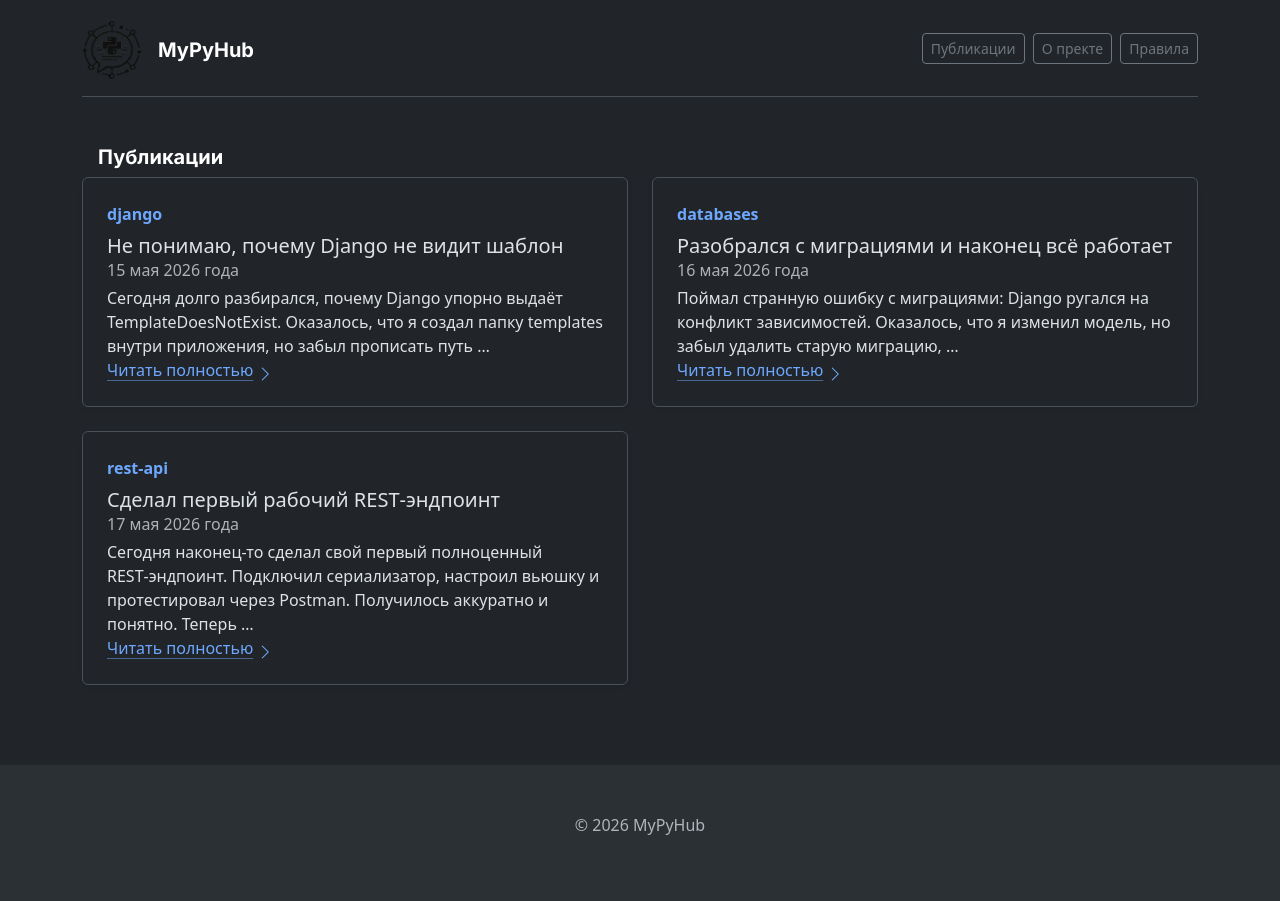
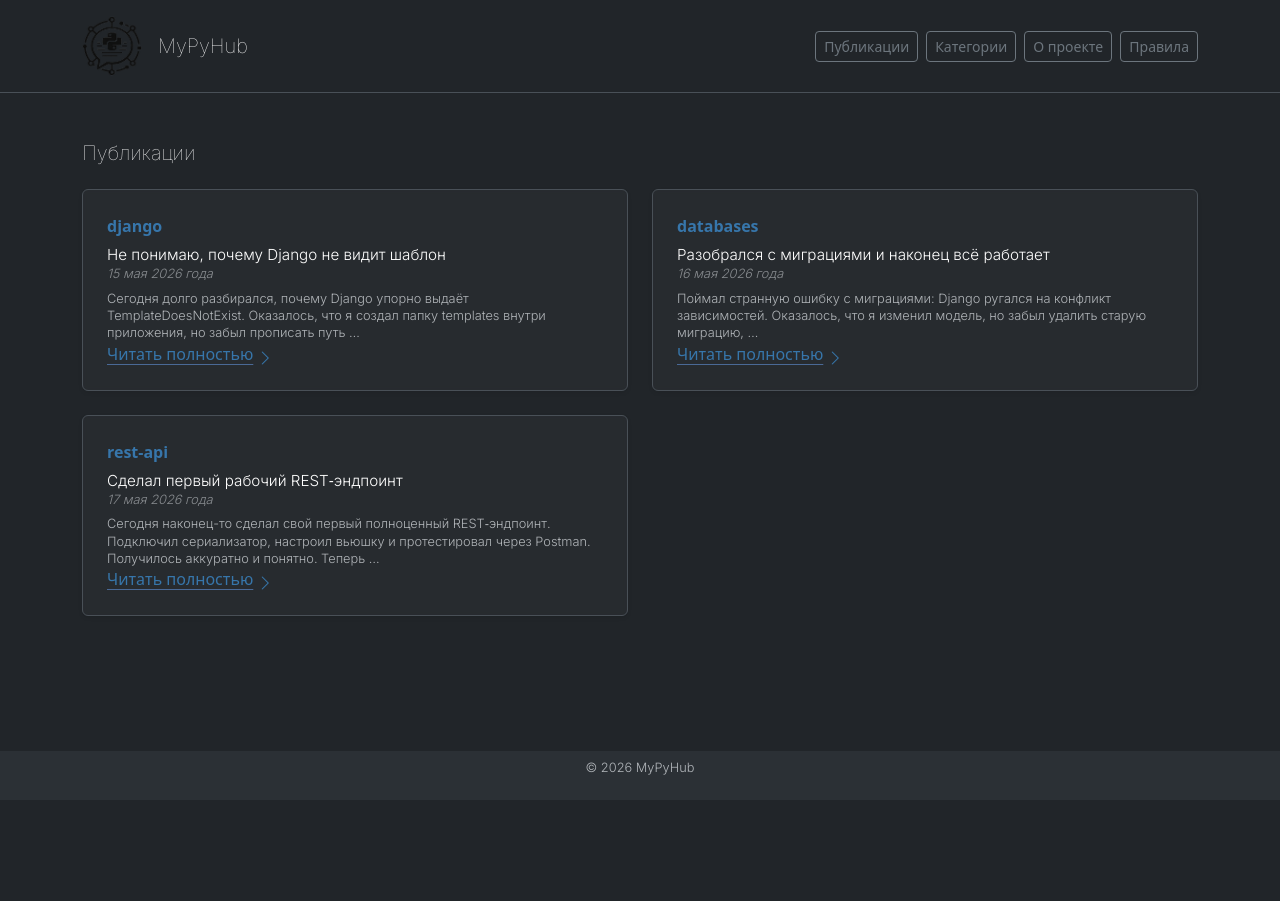
Before and after one commit to A1vot/mypyhub, a Django app: page / in a window 1280 px wide. After the commit the page ends 775 px from the top, so only its background shows below. Run offline with Django 5.2, Linux system fonts and the light colour scheme; some libraries are stand-ins or nearby versions.

Commit message:
Переработаны стили, обновлена шапка, улучшены карточки постов и страницы

```diff
--- a/mypyhub/static/css/style.css
+++ b/mypyhub/static/css/style.css
@@ -1,5 +1,84 @@
+/* Стиль текстового логотипа в шапке */
 .blog-header-logo {
   font-family: "Inter", sans-serif;
-  font-weight: 700;
+  font-weight: 100;
   font-size: 1.25rem;
 }
+
+/* Заголовки страниц (например: "Публикации") */
+.page-title {
+  font-family: "Inter", sans-serif;
+  font-weight: 100;
+  font-size: 1.25rem;
+  margin-bottom: 1.5rem; /* отступ вниз, чтобы не прилипал к контенту */
+}
+
+/* Заголовок карточки (название поста) */
+.card-title-thin {
+  font-family: "Inter", sans-serif;
+  font-weight: 300 !important; /* делаем тоньше */
+  font-size: 0.95rem;          /* немного меньше стандартного */
+  color: var(--bs-emphasis-color);
+}
+
+/* Короткий текст карточки */
+.card-text-thin {
+  font-family: "Inter", sans-serif;
+  font-weight: 300;
+  font-size: 0.8rem;           /* уменьшенный размер */
+  line-height: 1.35;           /* комфортная высота строки */
+  color: var(--bs-secondary-color);
+}
+
+/* Дата публикации в карточке */
+.card-date-thin {
+  font-family: "Inter", sans-serif;
+  font-weight: 300;
+  font-size: 0.8rem;           /* такой же размер, как у короткого текста */
+  font-style: italic;          /* курсив */
+  color: var(--bs-secondary-color);
+  opacity: 0.7;                /* делаем мягче */
+  margin-bottom: 0.4rem;       /* расстояние до текста */
+}
+
+/* Всегда показываем вертикальную полосу прокрутки,
+   чтобы страница не прыгала при появлении скролла */
+html {
+  overflow-y: scroll;
+  height: 100%;
+}
+
+/* Делаем тело страницы гибким контейнером:
+   контент растягивается, а футер прижимается к низу */
+body {
+  display: flex;
+  flex-direction: column;
+  min-height: 100vh; /* высота окна браузера — футер всегда внизу */
+}
+
+/* Основной контент растягивается, футер остаётся внизу */
+main {
+  flex: 1;
+}
+
+/* Цвет категорий (мягкий Python-синий) */
+.text-primary-emphasis {
+  color: #3776ab !important;
+}
+
+/* Фон карточек (лёгкий прозрачный + эффект стекла) */
+.card-bg {
+  background-color: rgba(255, 255, 255, 0.03); /* лёгкий прозрачный фон */
+  backdrop-filter: blur(2px); /* мягкий эффект стекла (опционально) */
+}
+
+/* Цвет ссылок "Читать полностью" */
+.icon-link-hover {
+  color: #3776ab; /* тот же Python-синий */
+  transition: color 0.2s ease;
+}
+
+/* Hover-эффект для ссылок */
+.icon-link-hover:hover {
+  color: #5c8dbc; /* чуть светлее при наведении */
+}
--- a/mypyhub/templates/base.html
+++ b/mypyhub/templates/base.html
@@ -19,7 +19,7 @@
     <link rel="stylesheet" href="{% static 'css/style.css' %}">
 
     <!-- шрифт Inter -->
-    <link href="https://fonts.googleapis.com/css2?family=Inter:wght@600;700&display=swap" rel="stylesheet">
+    <link href="https://fonts.googleapis.com/css2?family=Inter:wght@100;200;300;400&display=swap" rel="stylesheet">
 
     <!-- иконки Bootstrap Icons -->
     <link rel="stylesheet" href="https://cdn.jsdelivr.net/npm/bootstrap-icons@1.11.3/font/bootstrap-icons.css">
@@ -30,10 +30,8 @@
   </head>
 
   <body>
-    <div class="container">
-      <!-- шапка сайта -->
-      {% include "includes/header.html" %}
-    </div>
+    <!-- шапка сайта -->
+    {% include "includes/header.html" %}
 
     <main>
       <div class="container py-5">
--- a/mypyhub/templates/blog/index.html
+++ b/mypyhub/templates/blog/index.html
@@ -5,14 +5,14 @@
 {% block content %}
 
   <!-- заголовок страницы -->
-  <h1 class="blog-header-logo text-body-emphasis text-decoration-none ms-3">Публикации</h1>
+  <h1 class="page-title text-body-emphasis text-decoration-none ms-0">Публикации</h1>
 
   <div class="row mb-2">
     {% for post in posts %}
     <div class="col-md-6">
 
       <!-- карточка поста в стиле Bootstrap Blog -->
-      <div class="row g-0 border rounded overflow-hidden flex-md-row mb-4 shadow-sm h-md-250 position-relative">
+      <div class="row g-0 border rounded overflow-hidden flex-md-row mb-4 shadow-sm h-md-250 position-relative card-bg">
 
         <!-- левая часть: текст -->
         <div class="col p-4 d-flex flex-column position-static">
@@ -23,13 +23,15 @@
           </strong>
 
           <!-- заголовок поста (уменьшен через fs-5) -->
-          <h3 class="mb-0 fs-5">{{ post.status }}</h3>
+          <h3 class="mb-0 card-title-thin">{{ post.status }}</h3>
 
           <!-- дата -->
-          <div class="mb-1 text-body-secondary">{{ post.date }}</div>
+          <div class="text-body-secondary card-date-thin">
+            {{ post.date }}
+          </div>
 
           <!-- короткий текст -->
-          <p class="card-text mb-auto">
+          <p class="card-text mb-auto card-text-thin">
             {{ post.text|truncatewords:20 }}
           </p>
 
--- a/mypyhub/templates/includes/footer.html
+++ b/mypyhub/templates/includes/footer.html
@@ -1,5 +1,5 @@
-<footer class="py-5 text-center text-body-secondary bg-body-tertiary">
-  <p>
+<footer class="py-2 text-center text-body-secondary bg-body-tertiary">
+  <p class="card-text-thin">
     © 2026 MyPyHub
   </p>
 </footer>
--- a/mypyhub/templates/includes/header.html
+++ b/mypyhub/templates/includes/header.html
@@ -1,40 +1,27 @@
 {% load static %}
 
-<!-- верхняя панель сайта -->
 <header class="border-bottom lh-1 py-3">
+  <div class="container">
     <div class="row flex-nowrap justify-content-between align-items-center">
 
-    <!-- левая часть: логотип + название -->
-    <div class="col-4 pt-1 d-flex align-items-center">
-
-      <!-- логотип, ссылка на главную -->
+      <div class="col-auto d-flex align-items-center">
         <a href="{% url 'blog:index' %}">
           <img src="{% static 'img/logo.png' %}" alt="MyPyHub logo" height="60">
         </a>
 
-      <!-- текстовый логотип -->
         <a class="blog-header-logo text-body-emphasis text-decoration-none ms-3"
            href="{% url 'blog:index' %}">
           MyPyHub
         </a>
       </div>
 
-    <!-- правая часть: навигация -->
-    <div class="col-4 d-flex justify-content-end align-items-center gap-2">
-
-      <!-- кнопки навигации -->
-      <a class="btn btn-sm btn-outline-secondary" href="{% url 'blog:index' %}">
-        Публикации
-      </a>
-
-      <a class="btn btn-sm btn-outline-secondary" href="{% url 'pages:about' %}">
-        О пректе
-      </a>
-
-      <a class="btn btn-sm btn-outline-secondary" href="{% url 'pages:rules' %}">
-        Правила
-      </a>
+      <div class="col-auto d-flex justify-content-end align-items-center gap-2">
+        <a class="btn btn-sm btn-outline-secondary" href="{% url 'blog:index' %}">Публикации</a>
+        <a class="btn btn-sm btn-outline-secondary" href="#">Категории</a>
+        <a class="btn btn-sm btn-outline-secondary" href="{% url 'pages:about' %}">О проекте</a>
+        <a class="btn btn-sm btn-outline-secondary" href="{% url 'pages:rules' %}">Правила</a>
       </div>
 
     </div>
+  </div>
 </header>
```
Also changed, not shown: mypyhub/templates/pages/about.html (+22 -1 lines). Lines whose indentation alone changed are shown as unchanged.
